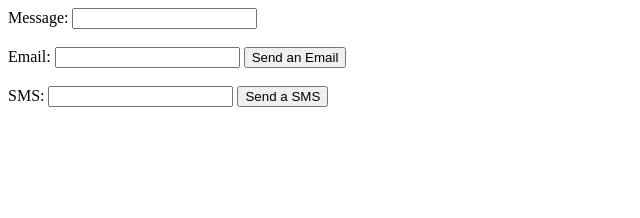
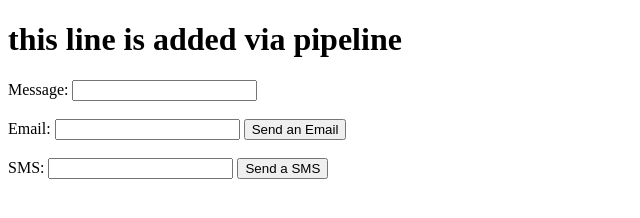
Before and after one commit to sact24/kola, a plain HTML site: page index.html in a window 1280 px wide. Shown: the whole page, without its empty margins (0-640 px from the left). Drawn offline with Linux system fonts and the light colour scheme.

Commit message:
added a line

```diff
--- a/index.html
+++ b/index.html
@@ -5,6 +5,7 @@
     <meta http-equiv="X-UA-Compatible" content="IE=edge">
     <meta name="viewport" content="width=device-width, initial-scale=1.0">
     <title>Project 2 - Cloud Is Free</title>
+    <h1>this line is added via pipeline</h1>
     <script src="formToApi.js"></script>
 </head>
 <body>
```
